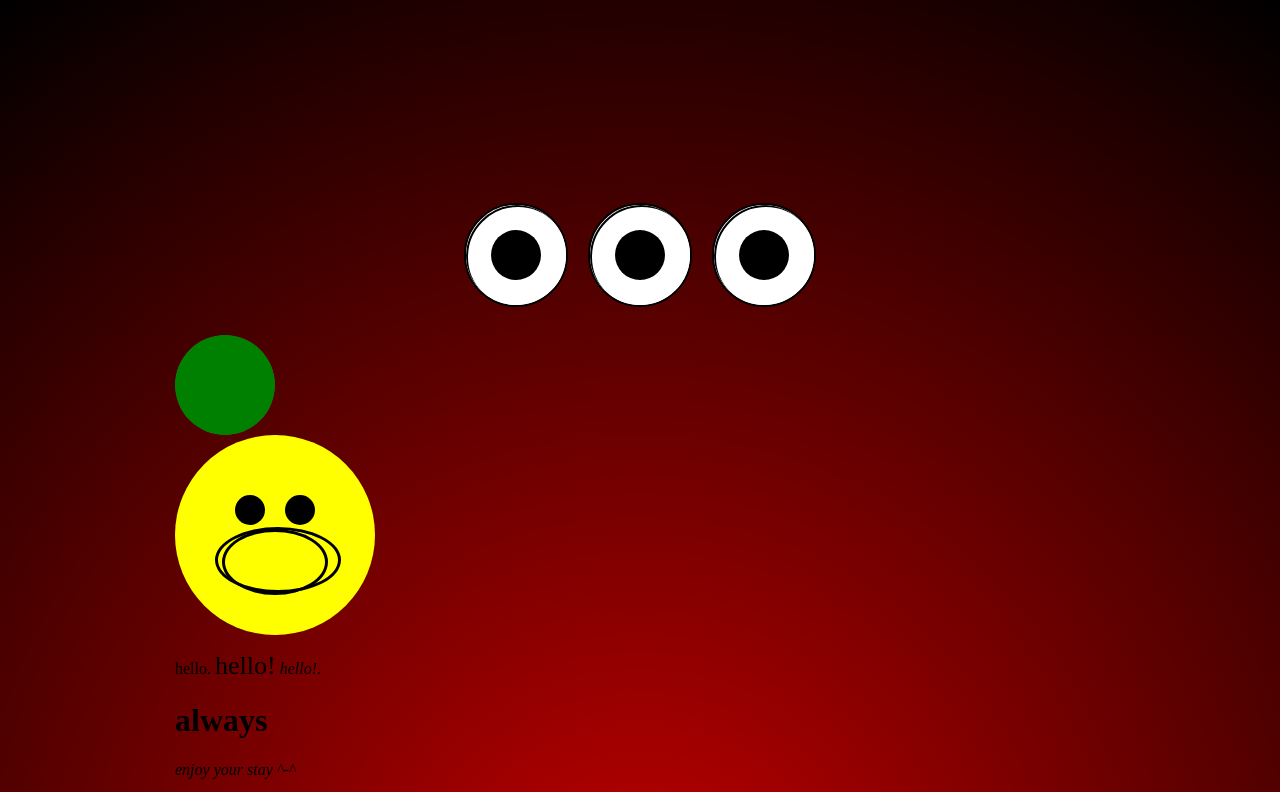
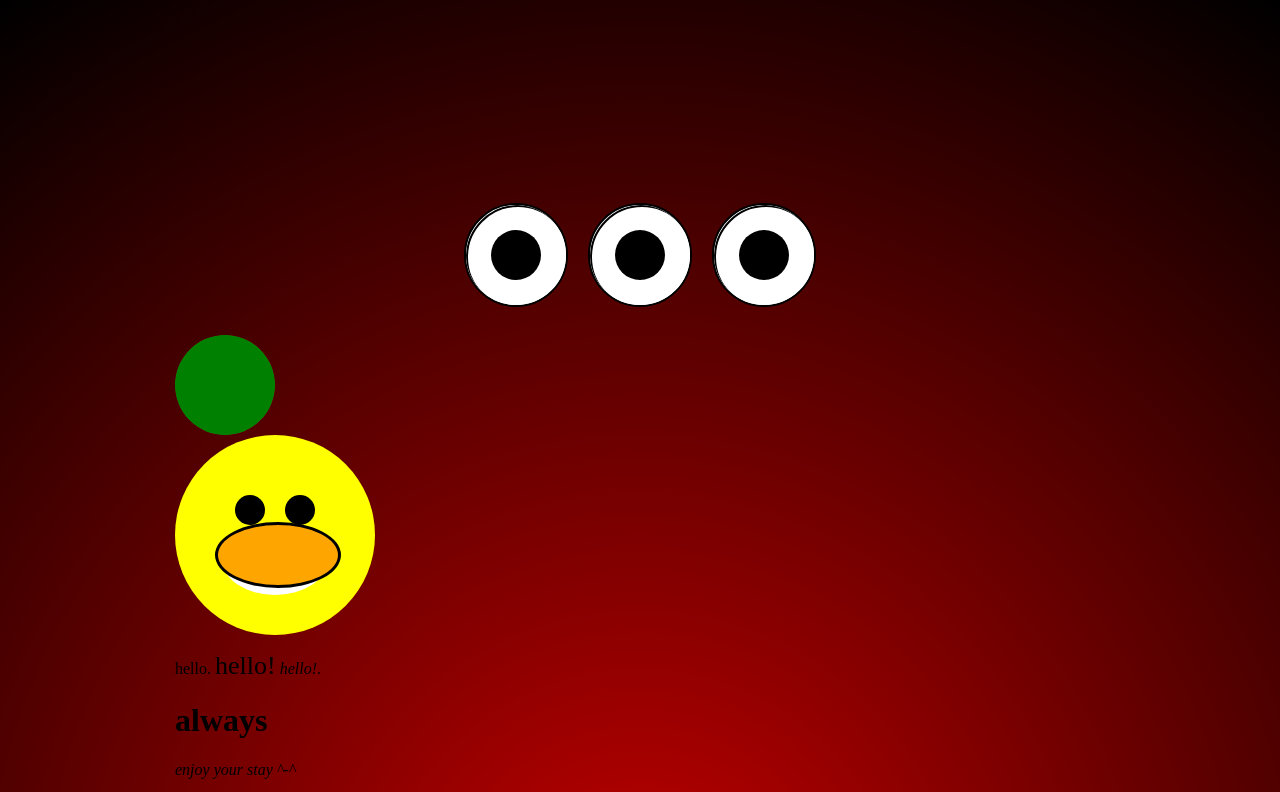
Before and after one commit to Cat-a-rina/maad-demo, a plain HTML site: page index.html in a window 1280 px wide. Shown: the top 792 px of the page. Drawn offline with Linux system fonts and the light colour scheme.

Commit message:
added teeth to duck

```diff
--- a/index.html
+++ b/index.html
@@ -116,9 +116,10 @@ body {
     }
     .mouth {
         width: 100px;
-        height: 60px;
+        height: 65px;
         border-radius: 50%;
-        border: 3px solid black;
+        background-color: white;
+        border: 3px solid white;
         position: absolute;
         bottom: 20%;
         left: 50%;
@@ -128,6 +129,7 @@ body {
         content: '';
         width: 120px;
         height: 60px;
+        background-color: orange;
         border-radius: 50%;
         border: 3px solid black;
         position: absolute;
```
